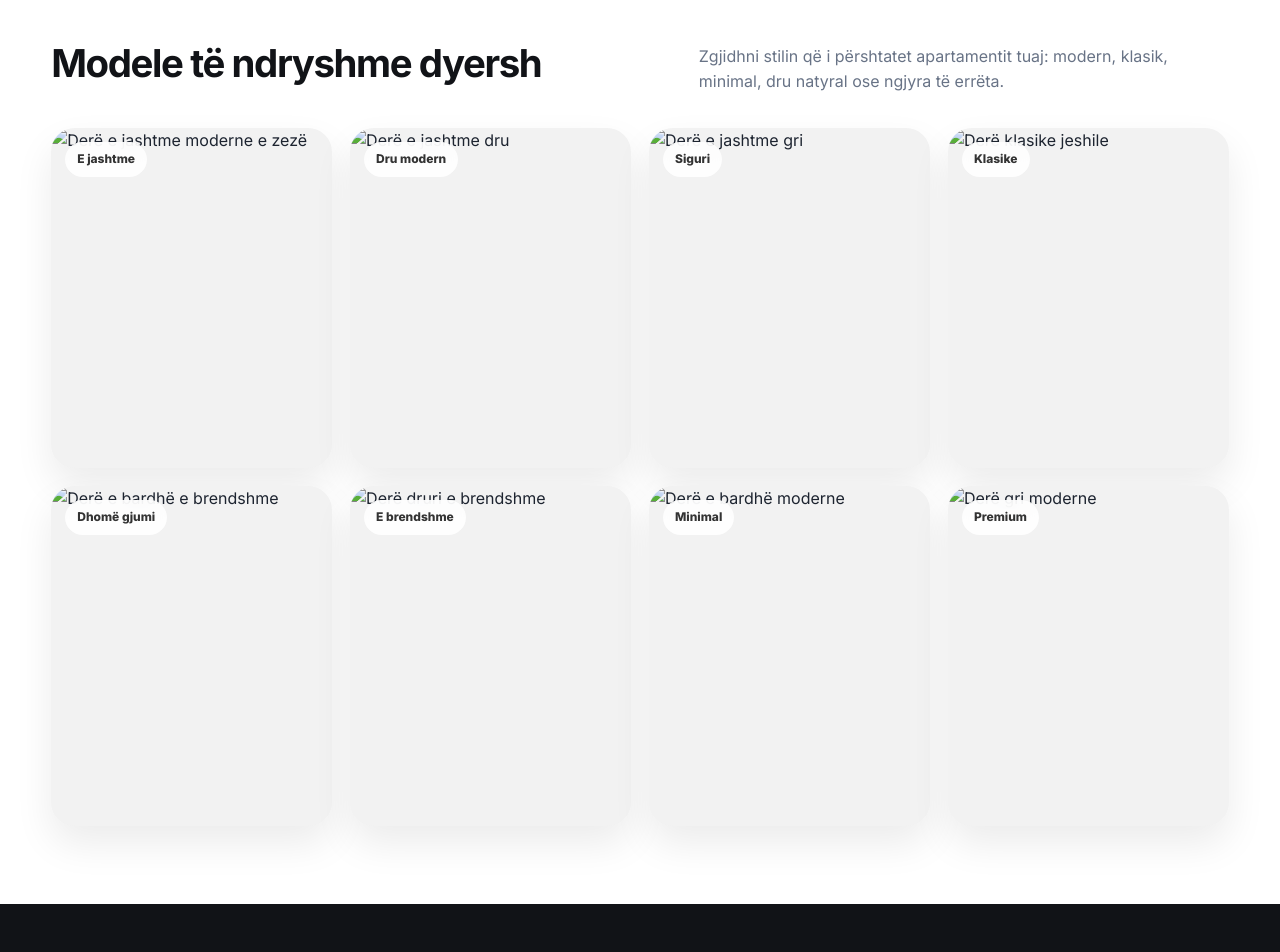
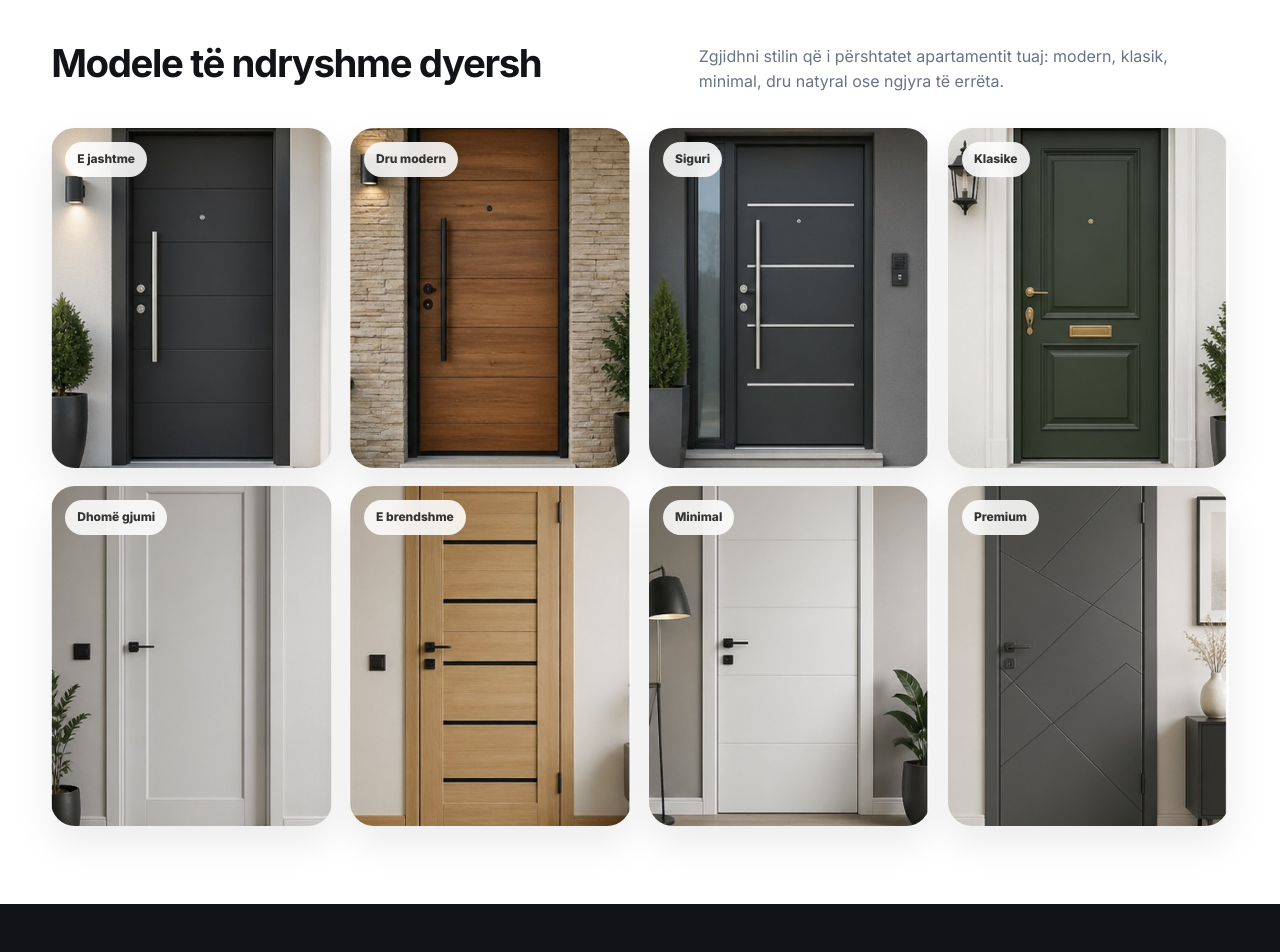
Before and after one commit to 2026-adcwebsite/dyer-moderne2, a plain HTML site: page index.html in a window 1280 px wide. Shown: the part 1360-2312 px from the top of the page. Drawn offline with Linux system fonts and the light colour scheme.

Commit message:
Update index.html

```diff
--- a/index.html
+++ b/index.html
@@ -79,7 +79,7 @@
           </div>
         </div>
         <div class="hero-card">
-          <img src="assets/hero_door.jpg" alt="Derë e jashtme moderne apartamenti">
+          <img src="hero_door.jpg" alt="Derë e jashtme moderne apartamenti">
           <div class="floating">
             <div class="stat"><b>2</b><span>Lloje kryesore</span></div>
             <div class="stat"><b>8+</b><span>Modele & ngjyra</span></div>
@@ -110,14 +110,14 @@
           <p>Zgjidhni stilin që i përshtatet apartamentit tuaj: modern, klasik, minimal, dru natyral ose ngjyra të errëta.</p>
         </div>
         <div class="gallery">
-          <div class="product"><img src="assets/door_1.jpg" alt="Derë e jashtme moderne e zezë"><span class="tag">E jashtme</span></div>
-          <div class="product"><img src="assets/door_2.jpg" alt="Derë e jashtme dru"><span class="tag">Dru modern</span></div>
-          <div class="product"><img src="assets/door_3.jpg" alt="Derë e jashtme gri"><span class="tag">Siguri</span></div>
-          <div class="product"><img src="assets/door_4.jpg" alt="Derë klasike jeshile"><span class="tag">Klasike</span></div>
-          <div class="product"><img src="assets/door_5.jpg" alt="Derë e bardhë e brendshme"><span class="tag">Dhomë gjumi</span></div>
-          <div class="product"><img src="assets/door_6.jpg" alt="Derë druri e brendshme"><span class="tag">E brendshme</span></div>
-          <div class="product"><img src="assets/door_7.jpg" alt="Derë e bardhë moderne"><span class="tag">Minimal</span></div>
-          <div class="product"><img src="assets/door_8.jpg" alt="Derë gri moderne"><span class="tag">Premium</span></div>
+          <div class="product"><img src="door_1.jpg" alt="Derë e jashtme moderne e zezë"><span class="tag">E jashtme</span></div>
+          <div class="product"><img src="door_2.jpg" alt="Derë e jashtme dru"><span class="tag">Dru modern</span></div>
+          <div class="product"><img src="door_3.jpg" alt="Derë e jashtme gri"><span class="tag">Siguri</span></div>
+          <div class="product"><img src="door_4.jpg" alt="Derë klasike jeshile"><span class="tag">Klasike</span></div>
+          <div class="product"><img src="door_5.jpg" alt="Derë e bardhë e brendshme"><span class="tag">Dhomë gjumi</span></div>
+          <div class="product"><img src="door_6.jpg" alt="Derë druri e brendshme"><span class="tag">E brendshme</span></div>
+          <div class="product"><img src="door_7.jpg" alt="Derë e bardhë moderne"><span class="tag">Minimal</span></div>
+          <div class="product"><img src="door_8.jpg" alt="Derë gri moderne"><span class="tag">Premium</span></div>
         </div>
       </div>
     </section>
```
